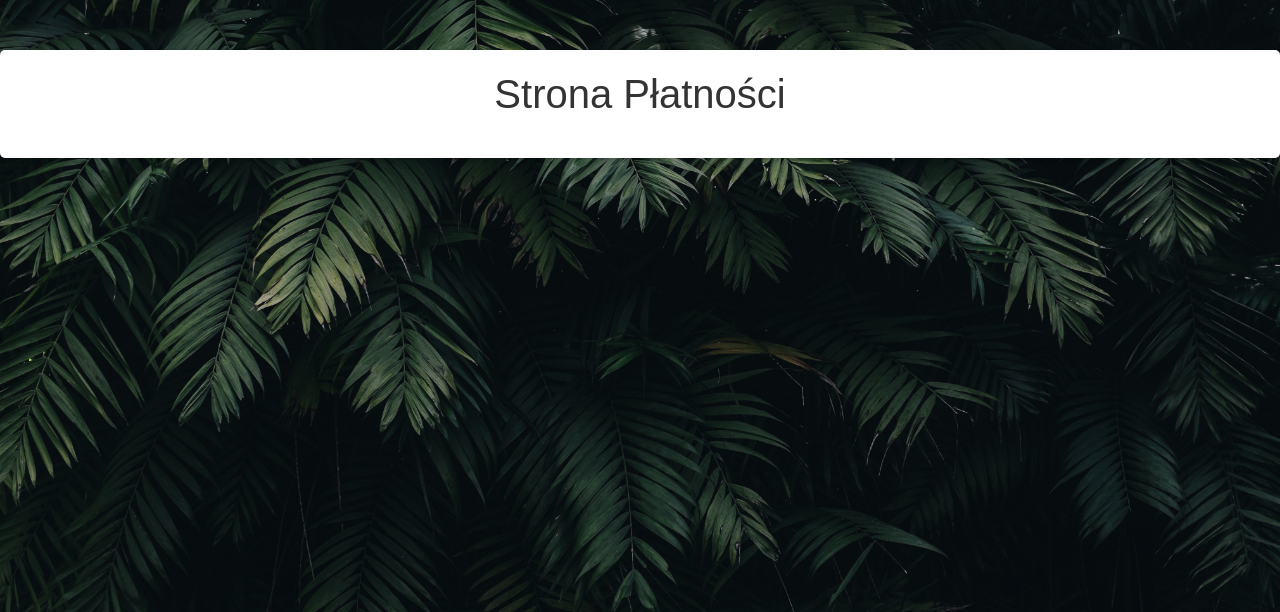
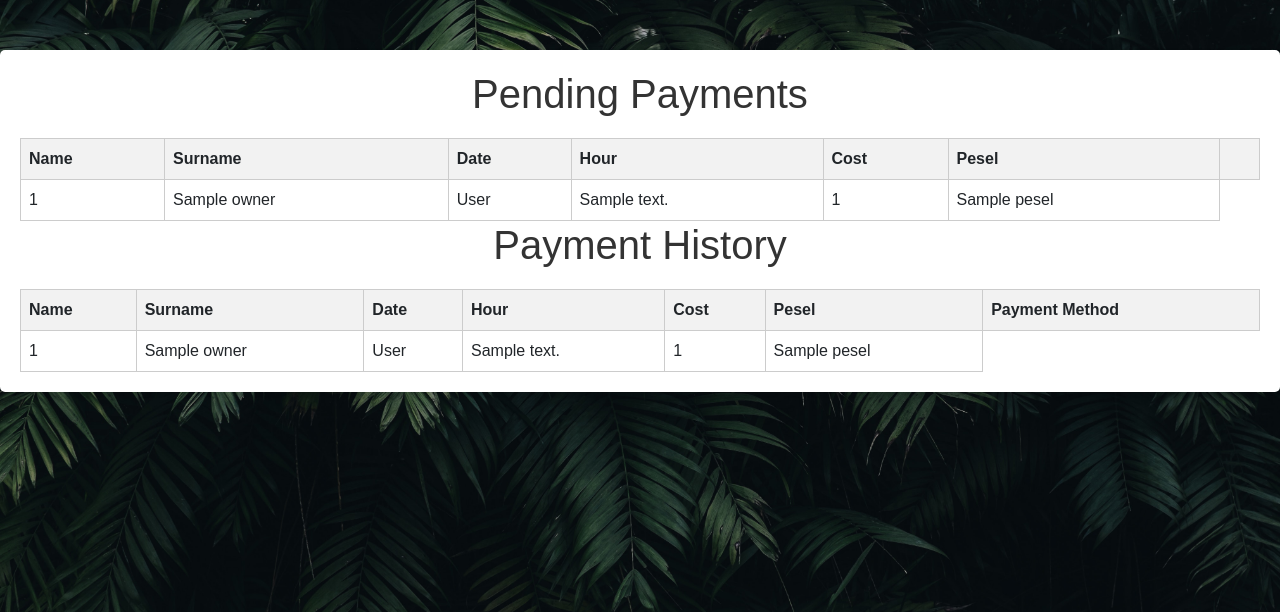
Before and after one commit to kowalczyk-j/vet-clinic-web-app, a Flask app: template project/templates/payments.html in a window 1280 px wide. Shown: the part 56-668 px from the top of the page. Run offline with Flask 3, Linux system fonts and the light colour scheme; the template is opened without the code that fills it: most values are stand-ins (such as "Sample title", 1, 10 or a date in 2020); parts of the project's set-up code (start-up, migrations or seed data) failed here and were passed over; some libraries are stand-ins or nearby versions.

Commit message:
wip patients and payments

```diff
--- a/project/static/css/style.css
+++ b/project/static/css/style.css
@@ -137,3 +137,27 @@ body {
     background-color: #c9e2b3;
     color: #397d02;
 }
+
+
+
+/* Style specific to payments */
+.search_add_delete {
+  text-align: right;
+}
+
+#searchInput {
+  background-image: url('search_icon.png'); /* Add a search icon to input */
+  background-size: 24px;
+  background-position: 10px 12px; /* Position the search icon */
+  background-repeat: no-repeat; /* Do not repeat the icon image */
+  width: 200px; /* Full-width */
+  padding: 12px 20px 12px 40px; /* Add some padding */
+  border: 1px solid #ddd; /* Add a grey border */
+  vertical-align: middle;
+  margin-right: 10px;
+}
+
+.add-user {
+  text-align: right;
+  vertical-align: middle;
+}
--- a/project/templates/payments.html
+++ b/project/templates/payments.html
@@ -1,7 +1,57 @@
 {% extends "base.html" %}
 
 {% block content %}
-<!-- Treść strony Employees -->
-<h1>Strona Płatności</h1>
-<!-- Dodatkowe elementy na stronie Employees -->
+<h1>Pending Payments</h1>
+<table>
+    <thead>
+        <tr>
+            <th>Name</th>
+            <th>Surname</th>
+            <th>Date</th>
+            <th>Hour</th>
+            <th>Cost</th>
+            <th>Pesel</th>
+            <th></th>
+        </tr>
+    </thead>
+    <tbody>
+        {% for owner in owners %}
+            <tr>
+                <td>{{ owner.owner_id }}</td>
+                <td>{{ owner.name }}</td>
+                <td>{{ owner.surname }}</td>
+                <td>{{ owner.address }}</td>
+                <td>{{ owner.phone_number }}</td>
+                <td>{{ owner.pesel }}</td>
+            </tr>
+        {% endfor %}
+    </tbody>
+</table>
+
+<h1>Payment History</h1>
+<table>
+    <thead>
+        <tr>
+            <th>Name</th>
+            <th>Surname</th>
+            <th>Date</th>
+            <th>Hour</th>
+            <th>Cost</th>
+            <th>Pesel</th>
+            <th>Payment Method</th>
+        </tr>
+    </thead>
+    <tbody>
+        {% for owner in owners %}
+            <tr>
+                <td>{{ owner.owner_id }}</td>
+                <td>{{ owner.name }}</td>
+                <td>{{ owner.surname }}</td>
+                <td>{{ owner.address }}</td>
+                <td>{{ owner.phone_number }}</td>
+                <td>{{ owner.pesel }}</td>
+            </tr>
+        {% endfor %}
+    </tbody>
+</table>
 {% endblock %}
```
Also changed, not shown: project/templates/patients.html (+29 -4 lines), project/static/css/search_icon.png (added).
